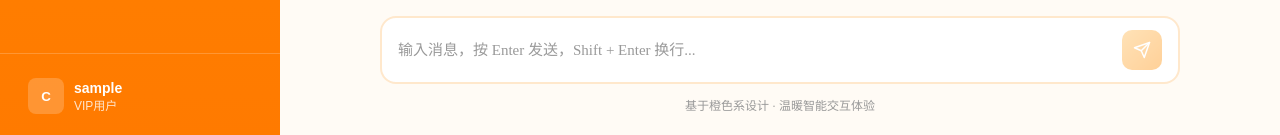
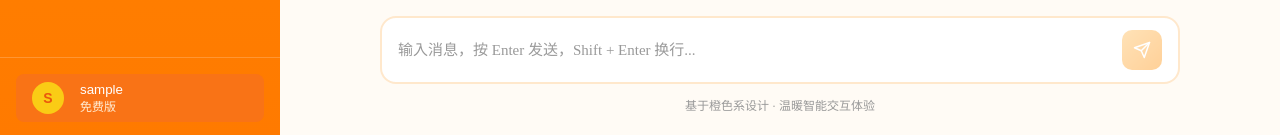
Before and after one commit to continuing2022/CuproAgent, a Vue app: page / in a window 1280 px wide. Shown: the part 662-797 px from the top of the page. Built offline with nearby package versions, Linux system fonts and the light colour scheme; no server answers; sample sign-in values are in the browser's storage.

Commit message:
feat: logo添加；已经修复一些登录Bug；新增退出登录功能

```diff
--- a/index.html
+++ b/index.html
@@ -1,10 +1,10 @@
-<!DOCTYPE html>
+<!doctype html>
 <html lang="">
   <head>
-    <meta charset="UTF-8">
-    <link rel="icon" href="/favicon.ico">
-    <meta name="viewport" content="width=device-width, initial-scale=1.0">
-    <title>Vite App</title>
+    <meta charset="UTF-8" />
+    <link rel="icon" href="/logo.png" />
+    <meta name="viewport" content="width=device-width, initial-scale=1.0" />
+    <title>CuproAgent</title>
   </head>
   <body>
     <div id="app"></div>
--- a/src/components/Sidebar.vue
+++ b/src/components/Sidebar.vue
@@ -40,32 +40,24 @@
         </div>
       </div>
     </div>
-
     <div class="sidebar-footer">
-      <button class="user-btn" @click="setShowUserModal(true)">
-        <div class="user-avatar">C</div>
-        <div class="user-info">
-          <div class="user-name">{{ username }}</div>
-          <div class="user-role">VIP用户</div>
-        </div>
-      </button>
+      <UserProfile />
     </div>
   </aside>
 </template>
 
 <script setup>
 import { ref, toRefs } from "vue";
+import UserProfile from "./userProfile.vue";
 import { IconClose, IconPlus, IconChat, IconTrash } from "./icons";
 const props = defineProps({
   sidebarOpen: Boolean,
   conversations: Array,
   currentConvId: [Number, String],
-  showUserModal: Boolean,
   createNewConversation: Function,
   deleteConversation: Function,
   setSidebarOpen: Function,
   setCurrentConvId: Function,
-  setShowUserModal: Function,
   formatTime: Function,
 });
 const username = ref(localStorage.getItem("username") || "用户");
@@ -74,12 +66,10 @@ const {
   sidebarOpen,
   conversations,
   currentConvId,
-  showUserModal,
   createNewConversation,
   deleteConversation,
   setSidebarOpen,
   setCurrentConvId,
-  setShowUserModal,
   formatTime,
 } = toRefs(props);
 </script>
--- /dev/null
+++ b/src/components/userProfile.vue
@@ -0,0 +1,260 @@
+<template>
+  <div class="profile-menu-container">
+    <!-- 触发按钮 -->
+    <div class="profile-trigger-wrapper">
+      <button class="profile-trigger-btn" @click="isOpen = !isOpen">
+        <div class="avatar-sm">{{ userProfile }}</div>
+        <div class="user-info-sm">
+          <div class="username-sm">{{ username }}</div>
+          <div class="usertier-sm">{{ userTier }}</div>
+        </div>
+      </button>
+
+      <!-- 下拉菜单 -->
+      <div v-if="isOpen" class="dropdown-wrapper">
+        <!-- 遮罩层 -->
+        <div class="dropdown-mask" @click="isOpen = false" />
+
+        <!-- 菜单内容 -->
+        <div class="dropdown-content">
+          <!-- 用户信息头部 -->
+          <div class="dropdown-header">
+            <div class="avatar-lg">{{ userProfile }}</div>
+            <div class="user-info-lg">
+              <div class="username-lg">{{ username }}</div>
+              <div class="userEmail-lg">{{ userEmail }}</div>
+            </div>
+          </div>
+
+          <!-- 菜单项 -->
+          <div class="dropdown-menu">
+            <!-- 个性化 -->
+            <button class="menu-item">
+              <User class="menu-icon" />
+              <span class="menu-text">个性化</span>
+            </button>
+            <!-- 设置 -->
+            <button class="menu-item">
+              <Settings class="menu-icon" />
+              <span class="menu-text">设置</span>
+            </button>
+            <!-- 帮助 -->
+            <button class="menu-item menu-item-border">
+              <HelpCircle class="menu-icon" />
+              <span class="menu-text">帮助</span>
+              <span class="menu-arrow">›</span>
+            </button>
+            <!-- 退出登录 -->
+            <button class="menu-item menu-item-logout" @click="handleLogout">
+              <LogOut class="menu-icon menu-icon-logout" />
+              <span class="menu-text menu-text-logout">退出登录</span>
+            </button>
+          </div>
+        </div>
+      </div>
+    </div>
+  </div>
+</template>
+
+<script setup>
+// 导入Vue3响应式状态
+import { ref } from "vue";
+// 导入lucide-vue-next图标
+import { User, Sparkles, Settings, HelpCircle, LogOut } from "lucide-vue-next";
+
+// 控制下拉菜单显隐
+const isOpen = ref(false);
+// 用户信息常量
+const username = ref(localStorage.getItem("username") || "用户");
+const userEmail = ref(localStorage.getItem("email") || "@example.com");
+const userProfile = ref(username.value.charAt(0).toUpperCase());
+const userTier = "免费版";
+
+// 退出登录方法
+const handleLogout = () => {
+  // 清除本地存储的用户信息
+  localStorage.removeItem("username");
+  localStorage.removeItem("token");
+  localStorage.removeItem("email");
+  // 刷新页面或重定向到登录页
+  window.location.reload();
+};
+</script>
+
+<style scoped>
+/* 根容器：居中+背景 */
+.profile-menu-container {
+  display: flex;
+  align-items: center;
+  justify-content: flex-start;
+  background-color: transparent;
+  width: 100%;
+}
+
+/* 触发按钮外层：相对定位 */
+.profile-trigger-wrapper {
+  position: relative;
+  width: 100%;
+}
+
+/* 触发按钮样式 */
+.profile-trigger-btn {
+  display: flex;
+  align-items: center;
+  gap: 1rem;
+  padding: 0.5rem 1rem;
+  background-color: #f97316;
+  color: #ffffff;
+  border-radius: 0.5rem;
+  transition: background-color 0.2s ease;
+  cursor: pointer;
+  border: none;
+  width: 100%;
+}
+.profile-trigger-btn:hover {
+  background-color: #ea580c;
+}
+
+/* 小头像：触发按钮内 */
+.avatar-sm {
+  width: 2rem;
+  height: 2rem;
+  background-color: #facc15;
+  border-radius: 50%;
+  display: flex;
+  align-items: center;
+  justify-content: center;
+  color: #ea580c;
+  font-weight: 700;
+  font-size: 0.875rem;
+}
+
+/* 大头像：下拉菜单内 */
+.avatar-lg {
+  width: 3rem;
+  height: 3rem;
+  background-color: #facc15;
+  border-radius: 50%;
+  display: flex;
+  align-items: center;
+  justify-content: center;
+  color: #ea580c;
+  font-weight: 700;
+  font-size: 1.25rem;
+}
+
+/* 触发按钮内的用户小信息 */
+.user-info-sm {
+  text-align: left;
+}
+.username-sm {
+  font-weight: 500;
+}
+.usertier-sm {
+  font-size: 0.75rem;
+  color: #ffedd5;
+}
+
+/* 下拉菜单外层：包含遮罩和内容 */
+.dropdown-wrapper {
+  position: relative;
+  z-index: 50;
+}
+
+/* 遮罩层：全屏透明遮罩 */
+.dropdown-mask {
+  position: fixed;
+  top: 0;
+  left: 0;
+  right: 0;
+  bottom: 0;
+  z-index: 40;
+  cursor: pointer;
+}
+
+/* 下拉菜单内容容器 */
+.dropdown-content {
+  position: absolute;
+  left: -10px;
+  top: -345px;
+  width: 265px;
+  background-color: #1f2937;
+  border-radius: 0.75rem;
+  box-shadow: 0 25px 50px -12px rgba(0, 0, 0, 0.25);
+  overflow: hidden;
+  border: 1px solid #374151;
+  z-index: 50;
+}
+
+/* 下拉菜单头部：用户信息 */
+.dropdown-header {
+  padding: 1rem;
+  border-bottom: 1px solid #374151;
+  display: flex;
+  align-items: center;
+  gap: 0.75rem;
+}
+.user-info-lg .username-lg {
+  color: #ffffff;
+  font-weight: 500;
+  font-size: 1.125rem;
+}
+.user-info-lg .userEmail-lg {
+  color: #9ca3af;
+  font-size: 0.875rem;
+}
+
+/* 菜单项容器 */
+.dropdown-menu {
+  padding-top: 0.5rem;
+  padding-bottom: 0.5rem;
+}
+
+/* 通用菜单项样式 */
+.menu-item {
+  width: 100%;
+  padding: 0.75rem 1rem;
+  display: flex;
+  align-items: center;
+  gap: 0.75rem;
+  background-color: transparent;
+  border: none;
+  color: #ffffff;
+  text-align: left;
+  transition: background-color 0.2s ease;
+  cursor: pointer;
+  font-weight: 500;
+}
+.menu-item:hover {
+  background-color: #374151;
+}
+/* 菜单项图标通用样式 */
+.menu-icon {
+  width: 1.25rem;
+  height: 1.25rem;
+  color: #9ca3af;
+  transition: color 0.2s ease;
+}
+.menu-item:hover .menu-icon {
+  color: #fb923c;
+}
+/* 帮助菜单项：底部边框+右侧箭头 */
+.menu-item-border {
+  border-bottom: 1px solid #374151;
+}
+.menu-arrow {
+  margin-left: auto;
+  color: #6b7280;
+}
+
+/* 退出登录菜单项：hover红色 */
+.menu-item-logout:hover .menu-icon-logout {
+  color: #f87171;
+}
+.menu-text-logout {
+  transition: color 0.2s ease;
+}
+.menu-item-logout:hover .menu-text-logout {
+  color: #f87171;
+}
+</style>
--- a/src/router/index.js
+++ b/src/router/index.js
@@ -10,11 +10,6 @@ const routes = [
     path: "/login",
     name: "Login",
     component: () => import("../views/Login.vue"),
-  },
-  {
-    path: "/history",
-    name: "History",
-    component: () => import("../views/History.vue"),
   },
 ];
 
--- a/src/views/Home.vue
+++ b/src/views/Home.vue
@@ -5,12 +5,10 @@
       :sidebarOpen="sidebarOpen"
       :conversations="conversations"
       :currentConvId="currentConvId"
-      :showUserModal="showUserModal"
       :createNewConversation="createNewConversation"
       :deleteConversation="deleteConversation"
       :setSidebarOpen="setSidebarOpen"
       :setCurrentConvId="setCurrentConvId"
-      :setShowUserModal="setShowUserModal"
       :formatTime="formatTime"
     />
     <!-- 主聊天区域 -->
@@ -124,12 +122,12 @@ const sidebarOpen = ref(true);
 const currentConvId = ref(null);
 const textareaRef = ref(null);
 const messagesEndRef = ref(null);
-const showUserModal = ref(false);
 
 // setter helpers 供 Sidebar 组件通过 props 调用以保持父级状态
 const setSidebarOpen = (v) => (sidebarOpen.value = v);
 const setCurrentConvId = async (v) => {
   if (v === undefined) currentConv.value = [];
+  if (currentConvId.value === v) return;
   currentConvId.value = v;
   try {
     const msgs = await getMessages(v);
@@ -138,7 +136,6 @@ const setCurrentConvId = async (v) => {
     console.error("getMessages error:", e);
   }
 };
-const setShowUserModal = (v) => (showUserModal.value = v);
 
 // 对话列表
 const conversations = reactive([]);
--- a/src/views/Login.vue
+++ b/src/views/Login.vue
@@ -257,10 +257,12 @@ const handleSubmit = async (e) => {
         password: formData.password,
       };
       const res = await userLogin(payload);
-      const token = res?.token || res?.data?.token;
-      const userName = res.user.username || res.data.user.username;
+      const token = res?.token;
+      const userName = res.user.username;
+      const email = res.user.email;
       if (token) localStorage.setItem("token", token);
       if (userName) localStorage.setItem("username", userName);
+      if (email) localStorage.setItem("email", email);
       ElMessage.success("登录成功");
       router.push({ name: "Home" });
     } else {
@@ -270,10 +272,12 @@ const handleSubmit = async (e) => {
         password: formData.password,
       };
       const res = await userRegister(payload);
-      const token = res?.token || res?.data?.token;
-      const userName = res.user.username || res.data.user.username;
+      const token = res?.token;
+      const userName = res.user.username;
+      const email = res.user.email;
       if (token) localStorage.setItem("token", token);
       if (userName) localStorage.setItem("username", userName);
+      if (email) localStorage.setItem("email", email);
       ElMessage.success("注册成功，请登录");
       isLogin.value = true;
     }
```
Also changed, not shown: public/logo.png (added), src/views/History.vue (deleted).
